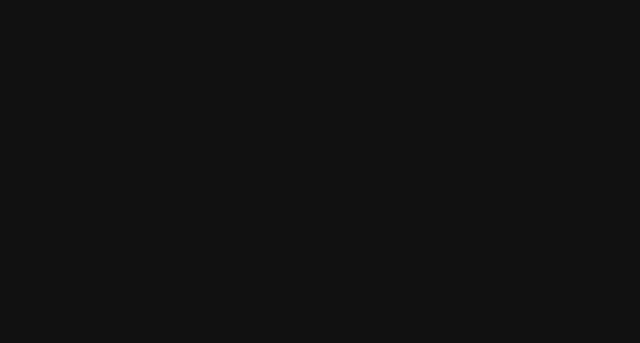
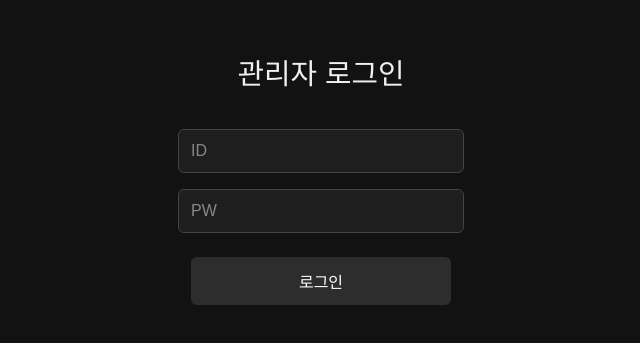
Before and after one commit to bby270/franchise, a React (Vite) app: page /adminlogin in a window 1280 px wide. Before the commit this address had no page. Shown: the part 233-576 px from the top of the page, without its empty margins (319-959 px from the left). Built offline with nearby package versions, Linux system fonts and the light colour scheme.

Commit message:
관리자페이지 추가

```diff
--- a/src/Components/Board/BoardPage.jsx
+++ b/src/Components/Board/BoardPage.jsx
@@ -40,6 +40,13 @@ export default function BoardPage() {
   // 게시글 등록
   const handleSubmit = async (e) => {
     e.preventDefault();
+
+    const {title,content} = newPost;
+
+    if(!title.trim() || !content.trim()) {
+      alert("모든 내용을 작성해주세요.");
+      return;
+    }
     try {
       const res = await axios.post("http://localhost:8083/api/board", newPost);
       setBoardData([res.data, ...boardData]); // 최신글 앞에 추가
@@ -125,7 +132,6 @@ export default function BoardPage() {
               onChange={(e) =>
                 setNewPost({ ...newPost, title: e.target.value })
               }
-              required
             />
             <textarea
               placeholder="내용"
@@ -133,7 +139,6 @@ export default function BoardPage() {
               onChange={(e) =>
                 setNewPost({ ...newPost, content: e.target.value })
               }
-              required
             />
             <button type="submit">추가하기</button>
           </form>
--- /dev/null
+++ b/src/Components/admin/AdminPage.css
@@ -0,0 +1,125 @@
+/* === 공통 세팅 === */
+body {
+    background-color: #121212;
+    color: #f0f0f0;
+    font-family: 'Pretendard', sans-serif;
+    margin: 0;
+    padding: 0;
+  }
+
+  .admin-page {
+    max-width: 900px;
+    margin: 0 auto;
+    padding: 32px 20px;
+  }
+
+  /* 제목 */
+  h1 {
+    font-size: 2rem;
+    text-align: center;
+    margin-bottom: 24px;
+    color: #f0f0f0;
+  }
+
+  h2 {
+    font-size: 1.3rem;
+    margin-bottom: 20px;
+    font-weight: bold;
+    color: #f0f0f0;
+  }
+
+  /* 버튼 */
+  button {
+    background-color: #2a2a2a;
+    color: #fff;
+    border: 1px solid #444;
+    padding: 6px 12px;
+    border-radius: 4px;
+    cursor: pointer;
+    transition: background-color 0.2s ease;
+  }
+
+  button:hover {
+    background-color: #444;
+  }
+
+  /* 구분선 */
+  hr {
+    border: none;
+    height: 1px;
+    background: #444;
+    margin: 32px 0;
+  }
+
+  /* === 게시판, 리뷰, 문의 항목 공통 박스 === */
+  .admin-box {
+    background-color: #4b4949;
+    color: #f0f0f0;
+    padding: 12px 16px;
+    border-radius: 6px;
+    border: 1px solid #242323;
+    display: flex;
+    justify-content: space-between;
+    align-items: center;
+    margin-bottom: 12px;
+    transition: background-color 0.2s ease;
+  }
+
+  .admin-box:hover {
+    background-color: #5e5c5c;
+  }
+
+  /* 박스 내부 버튼 */
+  .admin-box button {
+    background-color: #111;
+    color: #1a1818;
+    border: none;
+    padding: 6px 12px;
+    border-radius: 4px;
+    cursor: pointer;
+    transition: background 0.2s;
+  }
+
+  .admin-box button:hover {
+    background-color: #302e2e;
+  }
+
+  /* 박스 내부 텍스트 정리 */
+  .admin-box strong {
+    color: #111;
+    font-weight: bold;
+  }
+
+  .admin-box p {
+    color: #f0f0f0;
+    margin-top: 6px;
+  }
+  .admin-content-box {
+    background-color: #f9f9f9;
+    color: #111;
+    padding: 12px 16px;
+    margin: -8px 0 16px 0;
+    border: 1px solid #ddd;
+    border-radius: 4px;
+    font-size: 0.95rem;
+    line-height: 1.5;
+  }
+  .admin-box button {
+  background-color: #2b2b2c;
+  color: #fff;
+  border: none;
+  padding: 6px 12px;
+  border-radius: 6px;
+  cursor: pointer;
+  font-weight: bold;
+  transition: background-color 0.2s ease;
+}
+
+.admin-box button:hover {
+  background-color: #2563eb;
+}
+
+/* 제목 등 */
+.admin-page h1, .admin-page h2 {
+  color: #ffffff;
+}
--- /dev/null
+++ b/src/Components/admin/AdminPage.jsx
@@ -0,0 +1,170 @@
+import React, { useEffect, useState } from "react";
+import { useNavigate } from "react-router-dom";
+import axios from "axios";
+import "./adminpage.css";
+
+export default function AdminPage() {
+  const navigate = useNavigate();
+  const [activeTab, setActiveTab] = useState("board");
+  const [boardList, setBoardList] = useState([]);
+  const [reviewList, setReviewList] = useState([]);
+  const [inquiryList, setInquiryList] = useState([]);
+  const [expandedId, setExpandedId] = useState(null);
+
+  useEffect(() => {
+    const isAdmin = sessionStorage.getItem("isAdmin");
+    if (isAdmin !== "true") {
+      alert("관리자만 접근 가능합니다.");
+      navigate("/");
+    } else {
+      fetchBoardData();
+      fetchReviewData();
+      fetchInquiryData();
+    }
+  }, [navigate]);
+
+  const fetchBoardData = async () => {
+    try {
+      const res = await axios.get("http://localhost:8083/api/board");
+      setBoardList(res.data);
+    } catch (err) {
+      console.error("게시판 데이터 로딩 실패", err);
+    }
+  };
+
+  const fetchReviewData = async () => {
+    try {
+      const res = await axios.get("http://localhost:8083/api/review");
+      setReviewList(res.data);
+    } catch (err) {
+      console.error("리뷰 데이터 로딩 실패", err);
+    }
+  };
+
+  const fetchInquiryData = async () => {
+    try {
+      const res = await axios.get("http://localhost:8083/api/consultation");
+      setInquiryList(res.data);
+    } catch (err) {
+      console.error("문의 데이터 로딩 실패", err);
+    }
+  };
+
+  const handleDelete = async (id, type) => {
+    if (!window.confirm("정말 삭제하시겠습니까?")) return;
+
+    const urlMap = {
+      board: `http://localhost:8083/api/board/${id}`,
+      review: `http://localhost:8083/api/review/${id}`,
+      inquiry: `http://localhost:8083/api/consultation/simple/${id}`,
+    };
+
+    try {
+      await axios.delete(urlMap[type]);
+      if (type === "board") fetchBoardData();
+      if (type === "review") fetchReviewData();
+      if (type === "inquiry") fetchInquiryData();
+    } catch (err) {
+      alert("삭제 실패");
+    }
+  };
+
+  const handleLogout = () => {
+    sessionStorage.removeItem("isAdmin");
+    alert("로그아웃 되었습니다.");
+    navigate("/");
+  };
+
+  const toggleExpand = (id) => {
+    setExpandedId(expandedId === id ? null : id);
+  };
+
+  return (
+    <div className="admin-page" style={{ padding: "2rem" }}>
+      <h1>📋 관리자 페이지</h1>
+
+      {/* 탭 메뉴 */}
+      <div style={{ marginBottom: "1rem" }}>
+        <button onClick={() => setActiveTab("board")}>📝 게시판 관리</button>
+        <button onClick={() => setActiveTab("review")}>⭐ 고객리뷰 관리</button>
+        <button onClick={() => setActiveTab("inquiry")}>📞 상담문의 확인</button>
+      </div>
+
+      {/* 게시판 관리 */}
+      {activeTab === "board" && (
+        <div>
+          <h2>📝 게시판 관리</h2>
+          {boardList.map((post) => (
+            <div key={post.id}>
+              <div className="admin-box">
+                <div
+                  style={{ cursor: "pointer", flex: 1 }}
+                  onClick={() => toggleExpand(post.id)}
+                >
+                  <strong>{post.date}</strong> - {post.title}
+                </div>
+                <button
+                  onClick={(e) => {
+                    e.stopPropagation();
+                    handleDelete(post.id, "board");
+                  }}
+                >
+                  삭제
+                </button>
+              </div>
+              {expandedId === post.id && (
+                <div className="admin-content-box">
+                  {post.content}
+                </div>
+              )}
+            </div>
+          ))}
+        </div>
+      )}
+
+      {/* 고객리뷰 관리 */}
+      {activeTab === "review" && (
+        <div>
+          <h2>⭐ 고객리뷰 관리</h2>
+          {reviewList.map((review) => (
+            <div key={review.id} className="admin-box">
+              <div>
+                <strong>{review.name}</strong> / 평점: {review.rating}점
+                <p style={{ marginTop: "6px" }}>{review.comment}</p>
+              </div>
+              <button onClick={() => handleDelete(review.id, "review")}>
+                삭제
+              </button>
+            </div>
+          ))}
+        </div>
+      )}
+
+      {/* 상담문의 확인 */}
+      {activeTab === "inquiry" && (
+  <div>
+    <h2>📞 상담문의 확인</h2>
+    {inquiryList.map((inq) => (
+      <div key={inq.id} className="admin-box">
+        <div>
+          <p><strong>이름:</strong> {inq.name}</p>
+          <p><strong>연락처:</strong> {inq.phone}</p>
+          <p><strong>이메일:</strong> {inq.email}</p>
+          <p><strong>문의 유형:</strong> {inq.type}</p>
+          <p><strong>희망 지역:</strong> {inq.region}</p>
+          <p><strong>희망 평수:</strong> {inq.size}</p>
+          <p><strong>메시지:</strong><br />{inq.message}</p>
+        </div>
+        <button onClick={() => handleDelete(inq.id, "inquiry")}>
+          삭제
+        </button>
+      </div>
+    ))}
+  </div>
+)}
+
+      <hr style={{ margin: "2rem 0" }} />
+      <button onClick={handleLogout}>로그아웃</button>
+    </div>
+  );
+}
--- /dev/null
+++ b/src/Components/admin/adminlogin.css
@@ -0,0 +1,47 @@
+.login-page {
+    height: 100vh;
+    background-color: #121212;
+    display: flex;
+    flex-direction: column;
+    justify-content: center;
+    align-items: center;
+    color: #ffffff;
+    font-family: 'Pretendard', sans-serif;
+  }
+
+  .login-page h2 {
+    font-size: 1.8rem;
+    margin-bottom: 24px;
+  }
+
+  .login-page input {
+    width: 260px;
+    padding: 12px;
+    margin: 8px 0;
+    border: 1px solid #444;
+    border-radius: 6px;
+    background-color: #1e1e1e;
+    color: #fff;
+    font-size: 1rem;
+  }
+
+  .login-page input::placeholder {
+    color: #888;
+  }
+
+  .login-page button {
+    width: 260px;
+    padding: 12px;
+    margin-top: 16px;
+    background-color: 	#2d2d2d;
+    color: #fff;
+    font-weight: bold;
+    border: none;
+    border-radius: 6px;
+    cursor: pointer;
+    transition: background-color 0.2s ease;
+  }
+
+  .login-page button:hover {
+    background-color: 	#b45309;
+  }
--- /dev/null
+++ b/src/Components/admin/adminlogin.jsx
@@ -0,0 +1,28 @@
+import React, { useState } from "react";
+import { useNavigate } from "react-router-dom";
+import "./adminlogin.css"
+
+export default function AdminLogin() {
+  const [id, setId] = useState("");
+  const [pw, setPw] = useState("");
+  const navigate = useNavigate();
+
+  const handleLogin = () => {
+    // 실제로는 서버에서 인증 처리 필요
+    if (id === "admin" && pw === "1234") {
+      sessionStorage.setItem("isAdmin", "true");
+      navigate("/admin");
+    } else {
+      alert("관리자 정보가 올바르지 않습니다.");
+    }
+  };
+
+  return (
+    <div className="login-page">
+      <h2>관리자 로그인</h2>
+      <input placeholder="ID" value={id} onChange={(e) => setId(e.target.value)} />
+      <input placeholder="PW" type="password" value={pw} onChange={(e) => setPw(e.target.value)} />
+      <button onClick={handleLogin}>로그인</button>
+    </div>
+  );
+}
--- a/src/main.jsx
+++ b/src/main.jsx
@@ -5,7 +5,8 @@ import "./index.css";
 import FranchisePage from './Components/FranchisePage/FranchisePage';
 import BoardPage from './Components/Board/BoardPage';
 import ReviewListPage from './Components/ReviewListPage/ReviewListPage';
-
+import AdminLogin from "./Components/admin/adminlogin";
+import AdminPage from "./Components/admin/adminpage";
 createRoot(document.getElementById("root")).render(
   <StrictMode>
     <BrowserRouter>
@@ -13,6 +14,8 @@ createRoot(document.getElementById("root")).render(
         <Route path="/" element={<FranchisePage />} />
         <Route path="/board" element={<BoardPage />} />
         <Route path="/reviews/all" element={<ReviewListPage />} />
+        <Route path="/admin" element={<AdminPage />} />
+        <Route path="/adminlogin" element={<AdminLogin />} />
       </Routes>
     </BrowserRouter>
   </StrictMode>
```
Also changed, not shown: src/Components/FranchisePage/FranchisePage.jsx (line endings or trailing spaces).
